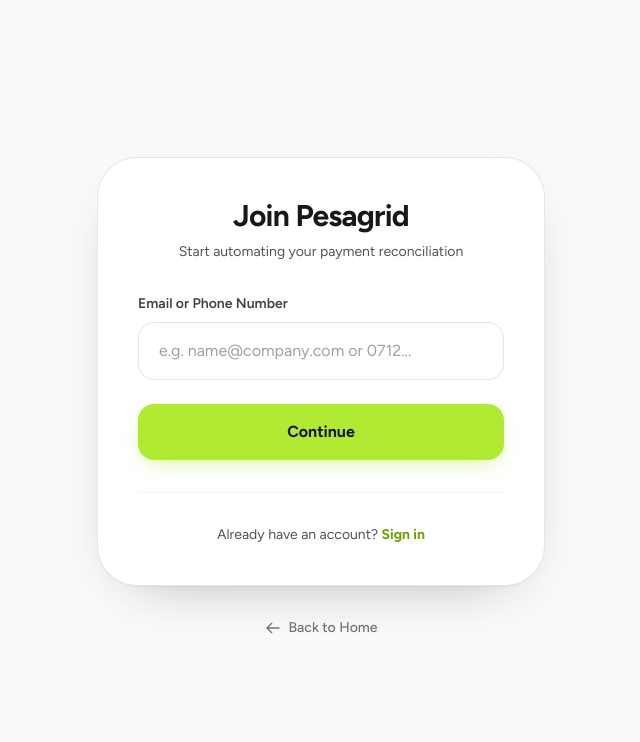
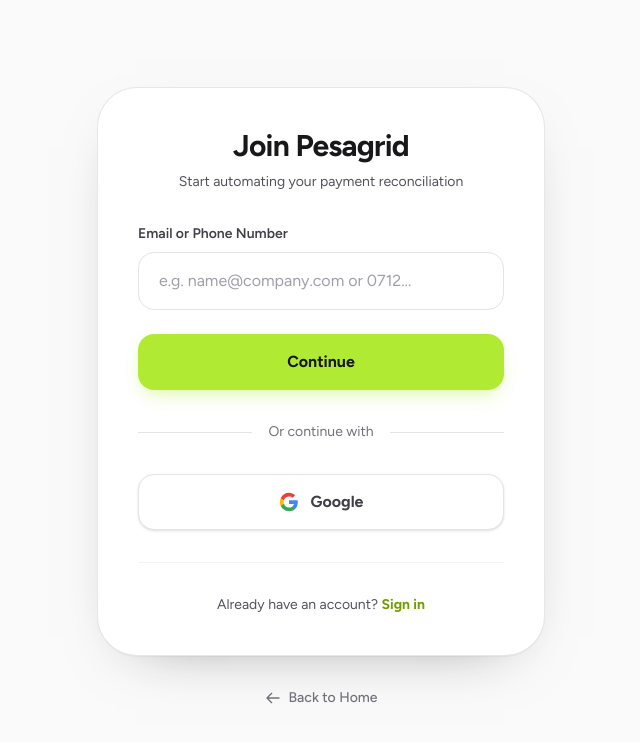
Before and after one commit to eslieh/pesagrid-client, a Next.js app: page /auth/register in a window 1280 px wide. Shown: the top 742 px of the page, without its empty margins (319-959 px from the left). Built offline with nearby package versions, Linux system fonts and the light colour scheme; no server answers.

Commit message:
fear: commit-cn

```diff
--- a/app/pesagrid/components/Login.js
+++ b/app/pesagrid/components/Login.js
@@ -3,7 +3,7 @@
 import { useState } from "react";
 import { motion, AnimatePresence } from "framer-motion";
 import Link from "next/link";
-import { login, forgotPassword } from "../../../lib/Auth";
+import { login, forgotPassword, getGoogleLoginUrl } from "../../../lib/Auth";
 
 function Card({ className = "", children }) {
   return (
@@ -133,6 +133,7 @@
     }
   };
 
+
   const stepVariants = {
     initial: { opacity: 0, x: 20 },
     animate: { opacity: 1, x: 0 },
@@ -216,10 +217,30 @@
 
                   <button
                     type="submit"
-                    className="w-full h-14 rounded-2xl bg-[#9de500cc] text-base font-bold text-zinc-900 shadow-[0_8px_20px_-6px_rgba(157,229,0,0.4)] transition-all hover:bg-[#8fd100] hover:scale-[1.02] active:scale-[0.98]"
+                    disabled={isLoading}
+                    className="w-full h-14 rounded-2xl bg-[#9de500cc] text-base font-bold text-zinc-900 shadow-[0_8px_20px_-6px_rgba(157,229,0,0.4)] transition-all hover:bg-[#8fd100] hover:scale-[1.02] active:scale-[0.98] disabled:opacity-50 disabled:cursor-not-allowed"
                   >
                     Continue
                   </button>
+
+                  <div className="relative flex items-center py-2">
+                    <div className="flex-grow border-t border-zinc-200"></div>
+                    <span className="flex-shrink-0 px-4 text-sm text-zinc-500">Or continue with</span>
+                    <div className="flex-grow border-t border-zinc-200"></div>
+                  </div>
+
+                  <a
+                    href={getGoogleLoginUrl()}
+                    className="w-full flex items-center justify-center gap-3 h-14 rounded-2xl border border-zinc-200 bg-white text-base font-bold text-zinc-700 shadow-sm transition-all hover:bg-zinc-50 hover:scale-[1.02] active:scale-[0.98] disabled:opacity-50 disabled:cursor-not-allowed"
+                  >
+                    <svg className="w-5 h-5" viewBox="0 0 24 24">
+                      <path d="M22.56 12.25c0-.78-.07-1.53-.2-2.25H12v4.26h5.92c-.26 1.37-1.04 2.53-2.21 3.31v2.77h3.57c2.08-1.92 3.28-4.74 3.28-8.09z" fill="#4285F4"/>
+                      <path d="M12 23c2.97 0 5.46-.98 7.28-2.66l-3.57-2.77c-.98.66-2.23 1.06-3.71 1.06-2.86 0-5.29-1.93-6.16-4.53H2.18v2.84C3.99 20.53 7.7 23 12 23z" fill="#34A853"/>
+                      <path d="M5.84 14.09c-.22-.66-.35-1.36-.35-2.09s.13-1.43.35-2.09V7.07H2.18C1.43 8.55 1 10.22 1 12s.43 3.45 1.18 4.93l2.85-2.22.81-.62z" fill="#FBBC05"/>
+                      <path d="M12 5.38c1.62 0 3.06.56 4.21 1.64l3.15-3.15C17.45 2.09 14.97 1 12 1 7.7 1 3.99 3.47 2.18 7.07l3.66 2.84c.87-2.6 3.3-4.53 6.16-4.53z" fill="#EA4335"/>
+                    </svg>
+                    Google
+                  </a>
                 </motion.form>
               ) : (
                 <motion.form
--- a/app/pesagrid/components/Register.js
+++ b/app/pesagrid/components/Register.js
@@ -3,7 +3,7 @@
 import { useState } from "react";
 import { motion, AnimatePresence } from "framer-motion";
 import Link from "next/link";
-import { register } from "../../../lib/Auth";
+import { register, getGoogleLoginUrl } from "../../../lib/Auth";
 
 function Card({ className = "", children }) {
   return (
@@ -150,6 +150,7 @@
     }
   };
 
+
   const stepVariants = {
     initial: { opacity: 0, x: 20 },
     animate: { opacity: 1, x: 0 },
@@ -218,10 +219,30 @@
 
                   <button
                     type="submit"
-                    className="w-full h-14 rounded-2xl bg-[#9de500cc] text-base font-bold text-zinc-900 shadow-[0_8px_20px_-6px_rgba(157,229,0,0.4)] transition-all hover:bg-[#8fd100] hover:scale-[1.02] active:scale-[0.98]"
+                    disabled={isLoading}
+                    className="w-full h-14 rounded-2xl bg-[#9de500cc] text-base font-bold text-zinc-900 shadow-[0_8px_20px_-6px_rgba(157,229,0,0.4)] transition-all hover:bg-[#8fd100] hover:scale-[1.02] active:scale-[0.98] disabled:opacity-50 disabled:cursor-not-allowed"
                   >
                     Continue
                   </button>
+
+                  <div className="relative flex items-center py-2">
+                    <div className="flex-grow border-t border-zinc-200"></div>
+                    <span className="flex-shrink-0 px-4 text-sm text-zinc-500">Or continue with</span>
+                    <div className="flex-grow border-t border-zinc-200"></div>
+                  </div>
+
+                  <a
+                    href={getGoogleLoginUrl()}
+                    className="w-full flex items-center justify-center gap-3 h-14 rounded-2xl border border-zinc-200 bg-white text-base font-bold text-zinc-700 shadow-sm transition-all hover:bg-zinc-50 hover:scale-[1.02] active:scale-[0.98] disabled:opacity-50 disabled:cursor-not-allowed"
+                  >
+                    <svg className="w-5 h-5" viewBox="0 0 24 24">
+                      <path d="M22.56 12.25c0-.78-.07-1.53-.2-2.25H12v4.26h5.92c-.26 1.37-1.04 2.53-2.21 3.31v2.77h3.57c2.08-1.92 3.28-4.74 3.28-8.09z" fill="#4285F4"/>
+                      <path d="M12 23c2.97 0 5.46-.98 7.28-2.66l-3.57-2.77c-.98.66-2.23 1.06-3.71 1.06-2.86 0-5.29-1.93-6.16-4.53H2.18v2.84C3.99 20.53 7.7 23 12 23z" fill="#34A853"/>
+                      <path d="M5.84 14.09c-.22-.66-.35-1.36-.35-2.09s.13-1.43.35-2.09V7.07H2.18C1.43 8.55 1 10.22 1 12s.43 3.45 1.18 4.93l2.85-2.22.81-.62z" fill="#FBBC05"/>
+                      <path d="M12 5.38c1.62 0 3.06.56 4.21 1.64l3.15-3.15C17.45 2.09 14.97 1 12 1 7.7 1 3.99 3.47 2.18 7.07l3.66 2.84c.87-2.6 3.3-4.53 6.16-4.53z" fill="#EA4335"/>
+                    </svg>
+                    Google
+                  </a>
                 </motion.form>
               ) : (
                 <motion.form
```
Also changed, not shown: lib/Auth.js.
